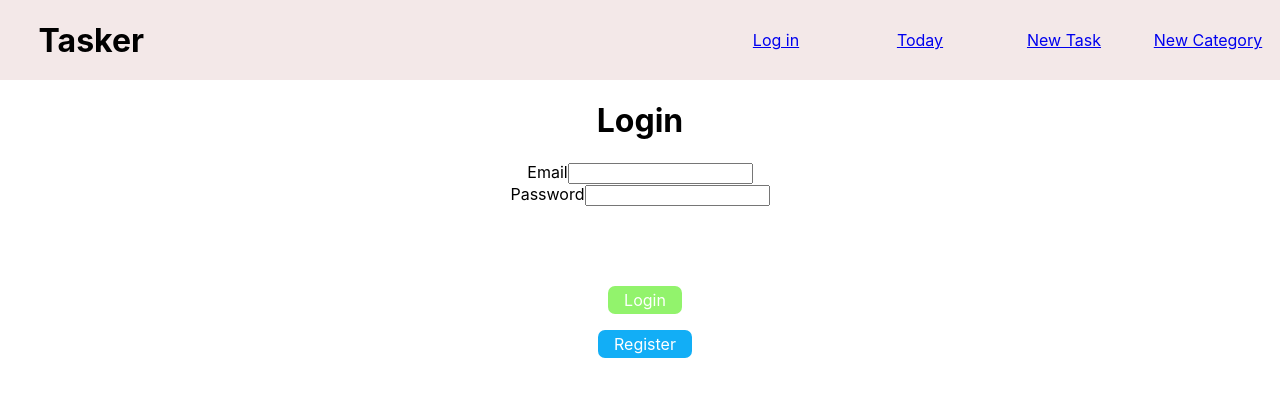
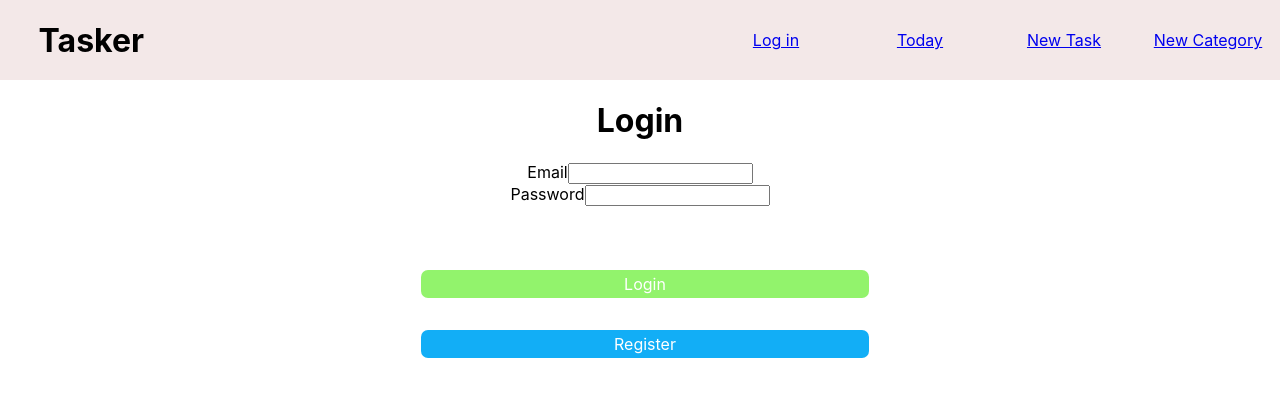
Before and after one commit to Dante-Berishaj/tasker, a React (Create React App) app: page / in a window 1280 px wide. Shown: the top 396 px of the page. Built offline with nearby package versions, Linux system fonts and the light colour scheme.

Commit message:
show category data on details page by id

```diff
--- a/src/screens/CategoryDetails.js
+++ b/src/screens/CategoryDetails.js
@@ -1,9 +1,46 @@
-import React from 'react'
+/* eslint-disable react-hooks/exhaustive-deps */
+import React, { useEffect, useState } from 'react'
 
-const CategoryDetails = () => {
+const CategoryDetails = (props) => {
+
+  const catId = props.match.params.catId;
+
+  const [currentCategory, setCurrentCategory] = useState([]);
+
+  const getCurrentCategory = async() => {
+    let token = localStorage.getItem('token')
+    await fetch(`/lists/${catId}`, {
+      method: "get",
+      headers: {
+        // eslint-disable-next-line no-eval
+        "Authorization": `Bearer ` + token,
+      }
+    }).then(response => {
+      return response.json();
+    }).then(data  => {
+      let categoryArr = data.data
+      setCurrentCategory(categoryArr)
+    })
+   };
+
+
+  useEffect(() => {
+    getCurrentCategory();
+  }, []);
+
   return (
-    <div>CategoryDetails</div>
-  )
-}
+    <>
+      <div
+        style={{
+          background: currentCategory.color,
+          width: '100%',
+          height: '100%'
+        }}
+      >
+        <h1>{currentCategory.name}</h1>
+      </div>
+    </>
+  );
+};
 
-export default CategoryDetails
+export default CategoryDetails;
--- a/src/screens/Login.js
+++ b/src/screens/Login.js
@@ -56,11 +56,18 @@ const Login = () => {
                         onChange={event => setPassword(event.target.value)}
                     />
                 </div>
-                <div className={classes.btn_group}>
-                <Button className={classes.login_btn} type='submit' onClick={loginHandler}>Login</Button>
-                <Link to='register'>
-                    <Button className={classes.register_btn}>Register</Button>
-                </Link>
+                <div>
+                    <Button
+                        className={classes.login_btn}
+                        type='submit'
+                        onClick={loginHandler}>
+                        Login
+                    </Button>
+                    <div>
+                        <Link to='register'>
+                            <Button className={classes.register_btn}>Register</Button>
+                        </Link>
+                    </div>
                 </div>
             </form>
         </div>
--- a/src/screens/Login.module.css
+++ b/src/screens/Login.module.css
@@ -1,20 +1,11 @@
 .login_btn{
     background: rgb(146, 243, 108);
-    padding: 0.5rem 5rem;
+    width: 35%;
+    margin-top: 4rem;
 }
 
 .register_btn{
     background: rgb(18, 174, 246);
-    margin-top: 1rem;
-    padding: 0.5rem 4.5rem;
+    margin-top: 2rem;
+    width: 35%;
 }
-
-.btn_group{
-    display: flex;
-    flex: 1;
-    justify-content: center;
-    align-items: center;
-    flex-direction: column;
-    margin-top: 5rem;
-
-}
--- a/src/screens/Register.module.css
+++ b/src/screens/Register.module.css
@@ -1,5 +1,6 @@
 .register_btn{
   background: rgb(18, 174, 246);
   margin-top: 5rem;
-  padding: 0.5rem 4.5rem;
+  width: 35%;
+  height: 20%;
 }
--- a/src/screens/Today.js
+++ b/src/screens/Today.js
@@ -53,9 +53,8 @@ const Today = () => {
       <h1>All Categories</h1>
       <Button onClick={renderTodayHandler}>Show Today List</Button>
       {categories && categories.map((cat) => (
-      <Link to={`/categoryDetails/${cat.id}`}>
+      <Link to={`/categoryDetails/${cat.id}`} key={cat.id} >
         <div
-        key={cat.id}
         style={{
           backgroundColor: cat.color,
           width:'50%',
```
